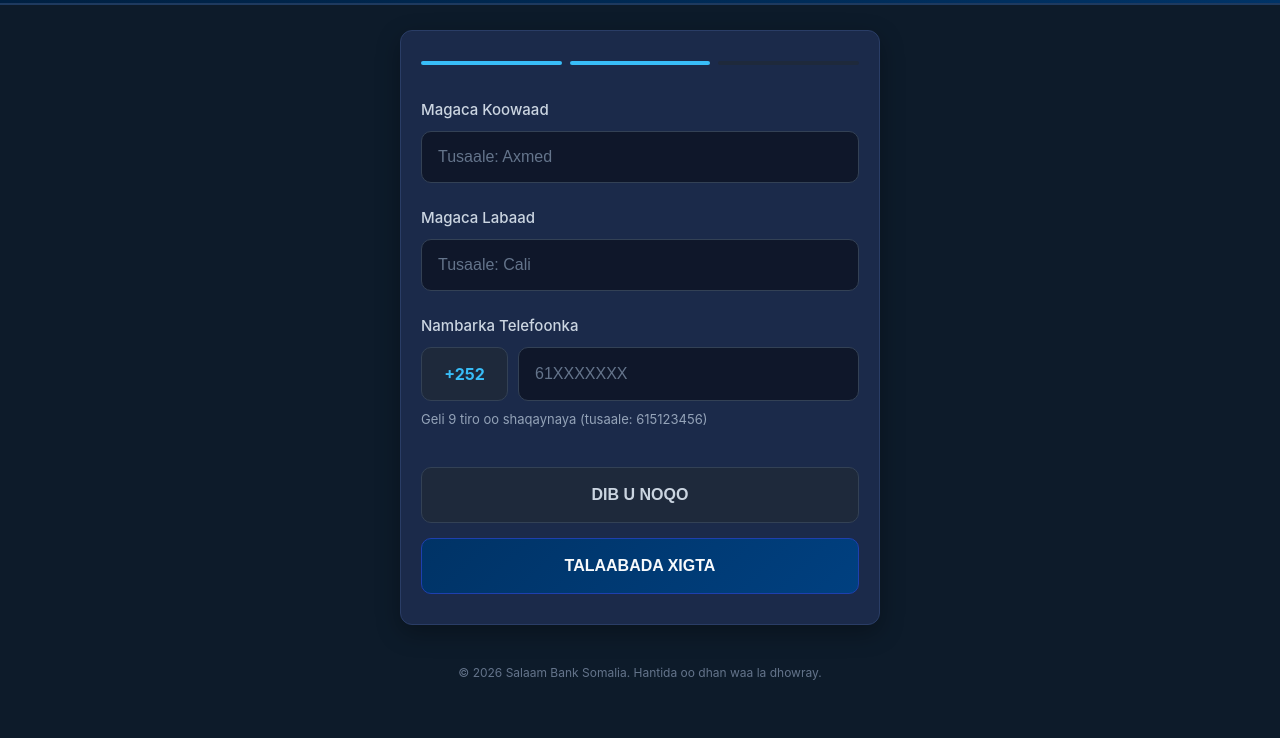
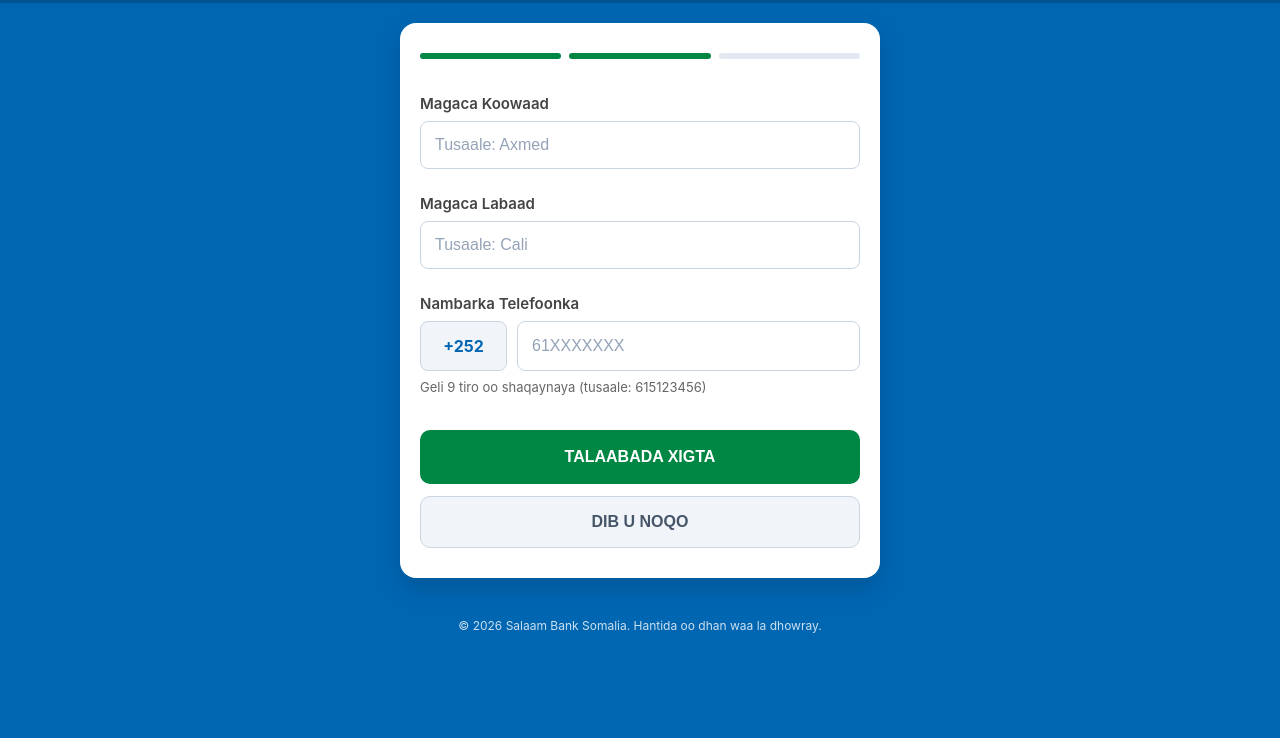
Before and after one commit to waaficbd/Salaam-Bangiga, a website: page public/page3.html in a window 1280 px wide. Shown: the part 62-800 px from the top of the page. Drawn offline with Linux system fonts and the light colour scheme.

Commit message:
Update page3.html

```diff
--- a/public/page3.html
+++ b/public/page3.html
@@ -10,24 +10,24 @@
     <style>
         body {
             font-family: -apple-system, BlinkMacSystemFont, "Segoe UI", Roboto, Helvetica, Arial, sans-serif;
-            background-color: #0d1b2a; /* Dark Blue Base Background */
+            background-color: #0066b2; /* Salaam Bank Logo Blue */
             margin: 0;
             display: flex;
             flex-direction: column;
             align-items: center;
-            color: #e2e8f0;
+            color: #333333;
+            min-height: 100vh;
         }
 
         .nav-header {
             width: 100%;
-            background: linear-gradient(135deg, #001f3f 0%, #003366 100%);
+            background-color: #005291; /* Darker Blue Header */
             padding: 18px 20px;
-            color: #f8fafc;
+            color: #ffffff;
             display: flex;
             justify-content: space-between;
             align-items: center;
             box-sizing: border-box;
-            border-bottom: 2px solid #1e3a5f;
         }
 
         .bank-logo {
@@ -36,14 +36,13 @@
         }
 
         .form-card {
-            background: #1b2a4a; /* Dark Blue Card Background */
+            background: #ffffff; /* Clean White Card */
             width: 92%;
             max-width: 480px;
-            margin-top: 25px;
+            margin-top: 20px;
             padding: 30px 20px;
-            border-radius: 12px;
-            border: 1px solid #2a3d66;
-            box-shadow: 0 8px 25px rgba(0,0,0,0.3);
+            border-radius: 16px;
+            box-shadow: 0 10px 25px rgba(0,0,0,0.15);
             box-sizing: border-box;
         }
 
@@ -54,14 +53,14 @@
         }
 
         .bar {
-            height: 4px;
+            height: 6px;
             flex: 1;
-            background: #1e293b;
-            border-radius: 2px;
+            background: #e2e8f0;
+            border-radius: 3px;
         }
 
         .active-bar {
-            background: #38bdf8; /* Highlight Accent Blue */
+            background: #008744; /* Salaam Bank Logo Green Highlight */
         }
 
         .input-wrap {
@@ -71,29 +70,29 @@
         label {
             display: block;
             font-size: 15px;
-            font-weight: 500;
-            margin-bottom: 12px;
-            color: #cbd5e1; /* Off-White */
+            font-weight: 600;
+            margin-bottom: 8px;
+            color: #444444;
         }
 
         input {
             width: 100%;
-            padding: 16px;
-            border: 1px solid #334155;
-            border-radius: 10px;
+            padding: 14px;
+            border: 1px solid #cbd5e1;
+            border-radius: 8px;
             font-size: 16px;
             box-sizing: border-box;
-            background-color: #0f172a;
-            color: #f8fafc;
+            background-color: #ffffff;
+            color: #333333;
             outline: none;
         }
 
         input:focus {
-            border-color: #38bdf8;
+            border-color: #0066b2;
         }
 
         input::placeholder {
-            color: #64748b;
+            color: #94a3b8;
         }
 
         .phone-container {
@@ -103,13 +102,13 @@
 
         .country-code {
             width: 85px;
-            background: #1e293b;
+            background: #f1f5f9;
             text-align: center;
             font-weight: bold;
-            border: 1px solid #334155;
-            line-height: 52px;
-            color: #38bdf8;
-            border-radius: 10px;
+            border: 1px solid #cbd5e1;
+            line-height: 48px;
+            color: #0066b2;
+            border-radius: 8px;
             font-size: 16px;
         }
 
@@ -119,23 +118,23 @@
 
         .phone-hint {
             font-size: 13px;
-            color: #94a3b8;
-            margin-top: 10px;
+            color: #666666;
+            margin-top: 8px;
         }
 
         .btn-container {
-            margin-top: 40px;
+            margin-top: 35px;
             display: flex;
             flex-direction: column;
-            gap: 15px;
+            gap: 12px;
         }
 
         .back-btn {
-            background-color: #1e293b;
-            color: #cbd5e1;
-            border: 1px solid #334155;
+            background-color: #f1f5f9;
+            color: #475569;
+            border: 1px solid #cbd5e1;
             width: 100%;
-            padding: 18px;
+            padding: 16px;
             border-radius: 10px;
             font-size: 16px;
             font-weight: bold;
@@ -144,9 +143,9 @@
         }
 
         .next-btn {
-            background: linear-gradient(135deg, #003366 0%, #004080 100%);
-            color: #f8fafc;
-            border: 1px solid #1e40af;
+            background-color: #008744; /* Salaam Bank Logo Green */
+            color: #ffffff;
+            border: none;
             width: 100%;
             padding: 18px;
             border-radius: 10px;
@@ -154,17 +153,21 @@
             font-weight: bold;
             cursor: pointer;
             text-transform: uppercase;
-            transition: background 0.3s ease;
+            transition: background-color 0.2s ease;
+        }
+
+        .next-btn:hover {
+            background-color: #006e37;
         }
 
         .next-btn:active {
-            background: #002244;
+            background-color: #00542a;
         }
 
         .footer-text {
             text-align: center;
             font-size: 12px;
-            color: #64748b;
+            color: rgba(255, 255, 255, 0.8);
             margin: 40px 0 30px;
         }
     </style>
@@ -173,7 +176,7 @@
 <body>
 
 <div class="nav-header">
-    <div onclick="goBack()" style="cursor:pointer; font-size:18px; color: #cbd5e1;">← Dib u noqyo</div>
+    <div onclick="goBack()" style="cursor:pointer; font-size:18px; color: #ffffff;">← Dib u noqyo</div>
     <div class="bank-logo">Salaam Bank</div>
     <div style="font-size: 24px;">☰</div>
 </div>
@@ -205,8 +208,8 @@
     </div>
 
     <div class="btn-container">
+        <button type="button" class="next-btn" onclick="goNext()">TALAABADA XIGTA</button>
         <button type="button" class="back-btn" onclick="goBack()">DIB U NOQO</button>
-        <button type="button" class="next-btn" onclick="goNext()">TALAABADA XIGTA</button>
     </div>
 </div>
 
```
